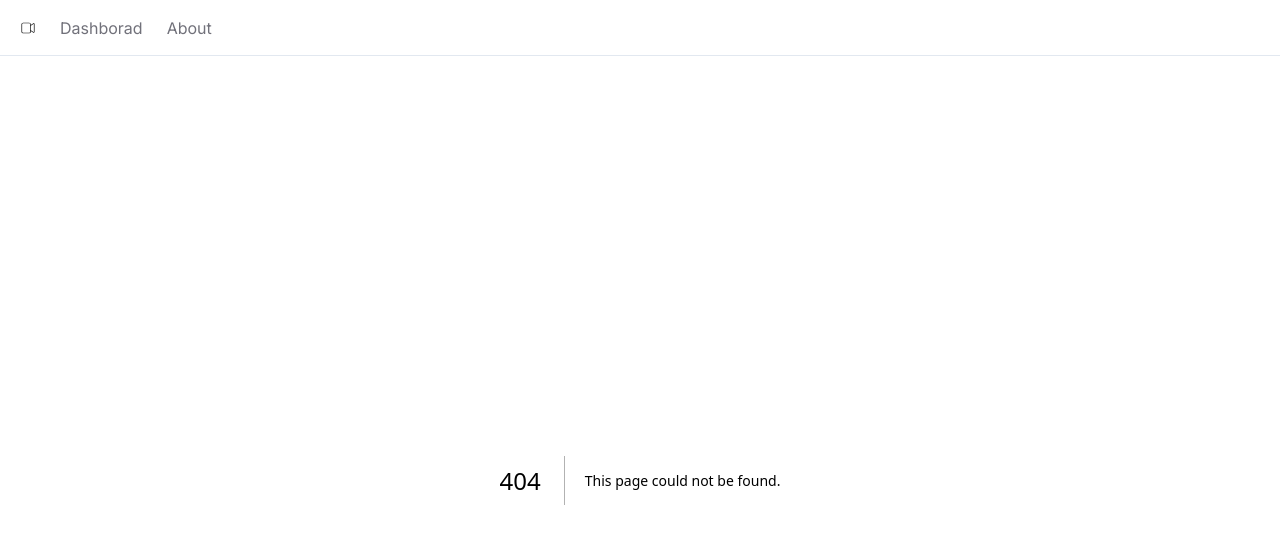
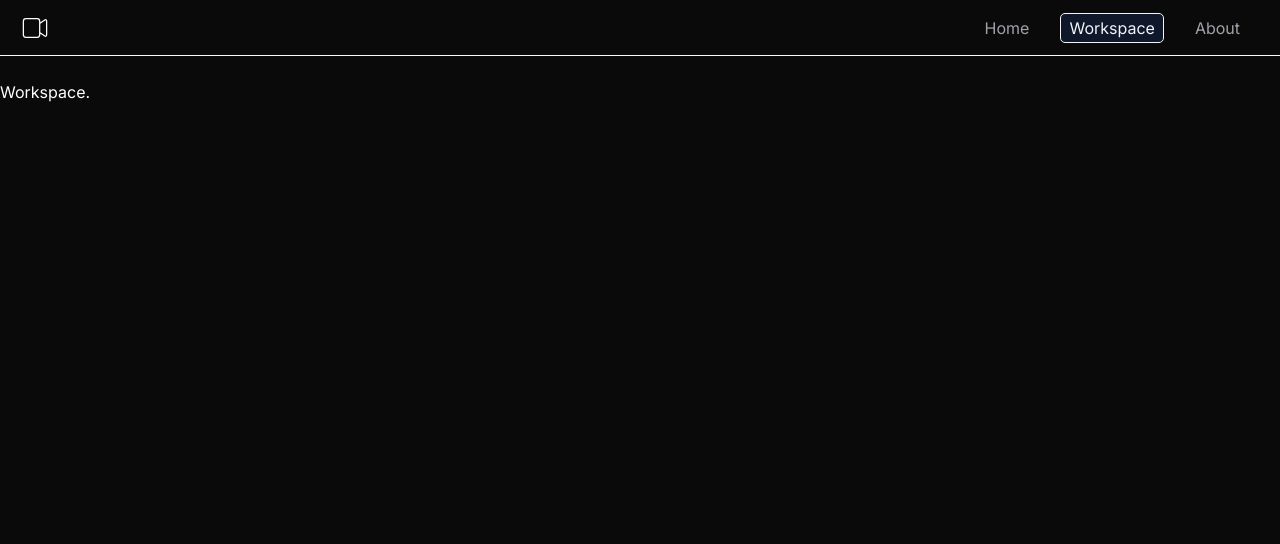
Before and after one commit to Ankitchaudhary810/YT-WORKSPACE, a Next.js app in the folder apps/client/: page /workspace in a window 1280 px wide. Before the commit this address had no page. Shown: the top 544 px of the page. Built offline with nearby package versions, Linux system fonts and the light colour scheme.

Commit message:
Finished: Home Page

```diff
--- a/apps/client/app/NavBar.tsx
+++ b/apps/client/app/NavBar.tsx
@@ -1,31 +1,34 @@
 "use client";
 import Link from "next/link";
+import { usePathname } from "next/navigation";
 import React from "react";
 import { CiVideoOn } from "react-icons/ci";
 
 const NavBar = () => {
   const links = [
-    { label: "Dashborad", href: "/" },
+    { label: "Home", href: "/" },
+    { label: "Workspace", href: "/workspace" },
     { label: "About", href: "/about" },
   ];
 
+  const currentPath = usePathname();
+  console.log(currentPath);
+
   return (
-    <nav className="flex space-x-6 border-b mb-6 px-5 h-14 items-center">
+    <nav className="flex space-x-6 border-b border-gray-50 mb-6 px-5 h-14 items-center justify-between">
       <Link href="/">
-        <CiVideoOn />
+        <CiVideoOn size={30} />
       </Link>
-      <ul
-        className="flex space-x-6
-      "
-      >
+      <ul className="flex space-x-6 px-3">
         {links.map((link) => (
-          <Link
-            key={link.label}
-            className="text-zinc-500 hover:text-zinc-900 transition-colors"
-            href={link.href}
-          >
-            {link.label}
-          </Link>
+          <li key={link.label}>
+            <Link
+              className={`${link.href === currentPath ? "text-slate-100 bg-slate-900 outline outline-1" : "text-zinc-400"} hover:text-zinc-300 transition-colors px-2 py-1 rounded-sm`}
+              href={link.href}
+            >
+              {link.label}
+            </Link>
+          </li>
         ))}
       </ul>
     </nav>
--- a/apps/client/app/layout.tsx
+++ b/apps/client/app/layout.tsx
@@ -6,7 +6,7 @@ import NavBar from "./NavBar";
 const inter = Inter({ subsets: ["latin"] });
 
 export const metadata: Metadata = {
-  title: "Yt  Workspace",
+  title: "YT Workspace.",
   description: "",
 };
 
@@ -17,7 +17,7 @@ export default function RootLayout({
 }>) {
   return (
     <html lang="en">
-      <body className={inter.className}>
+      <body className={`${inter.className} bg-[#0A0A0A] text-white`}>
         <NavBar />
         <main>{children}</main>
       </body>
--- /dev/null
+++ b/apps/client/app/workspace/page.tsx
@@ -0,0 +1,7 @@
+import React from "react";
+
+const page = () => {
+  return <div>Workspace.</div>;
+};
+
+export default page;
```
Also changed, not shown: apps/client/app/page.tsx (+29 -1 lines), apps/client/public/home.svg (added).
